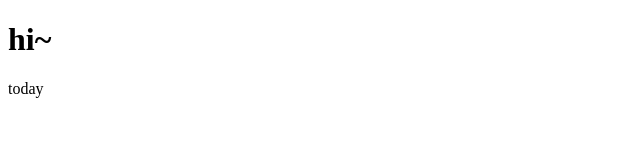
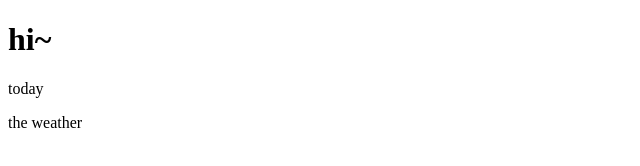
Before and after one commit to tinalee0620/110519010w2, a plain HTML site: page index.html in a window 1280 px wide. Shown: the full height of the page, 0-640 px from the left. Drawn offline with Linux system fonts and the light colour scheme.

Commit message:
issue2-c1

```diff
--- a/index.html
+++ b/index.html
@@ -9,5 +9,6 @@
 <body>
     <h1>hi~</h1>
     <p>today</p>
+    <p>the weather</p>
 </body>
 </html>
```
